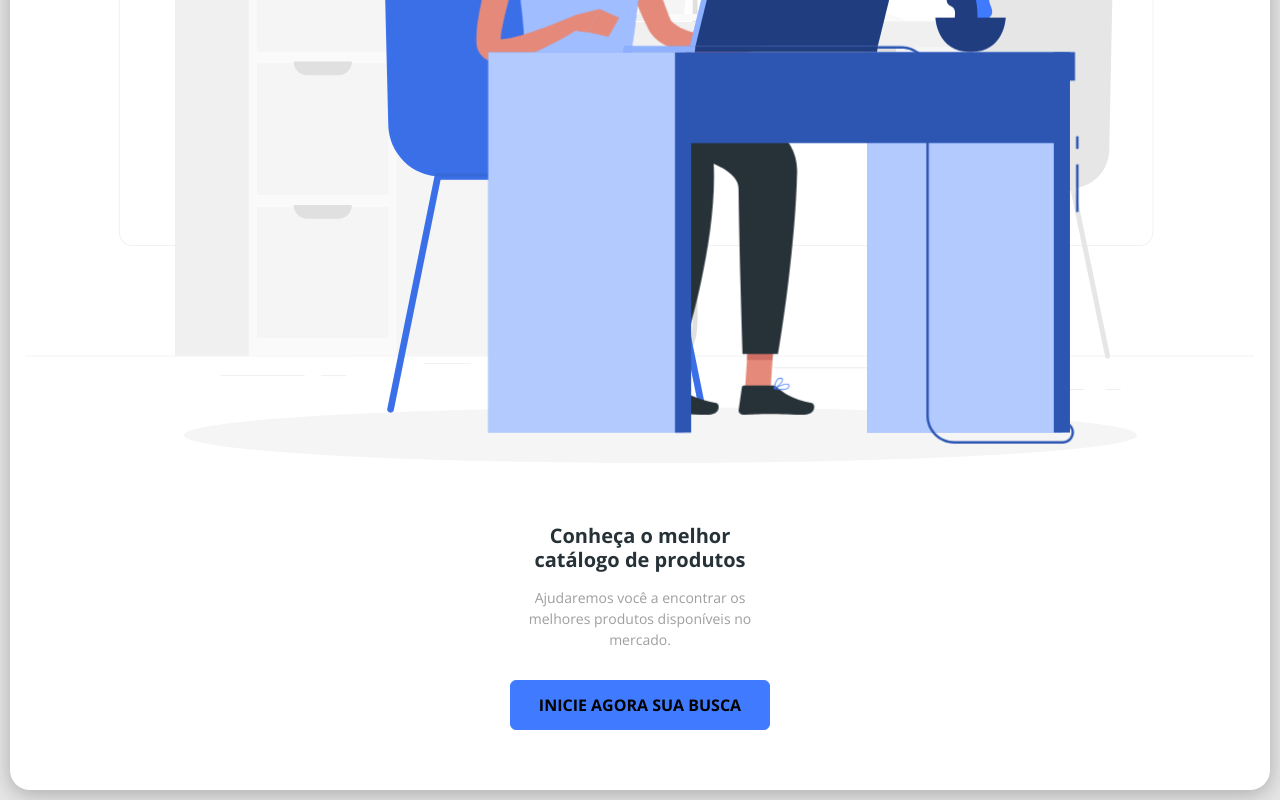
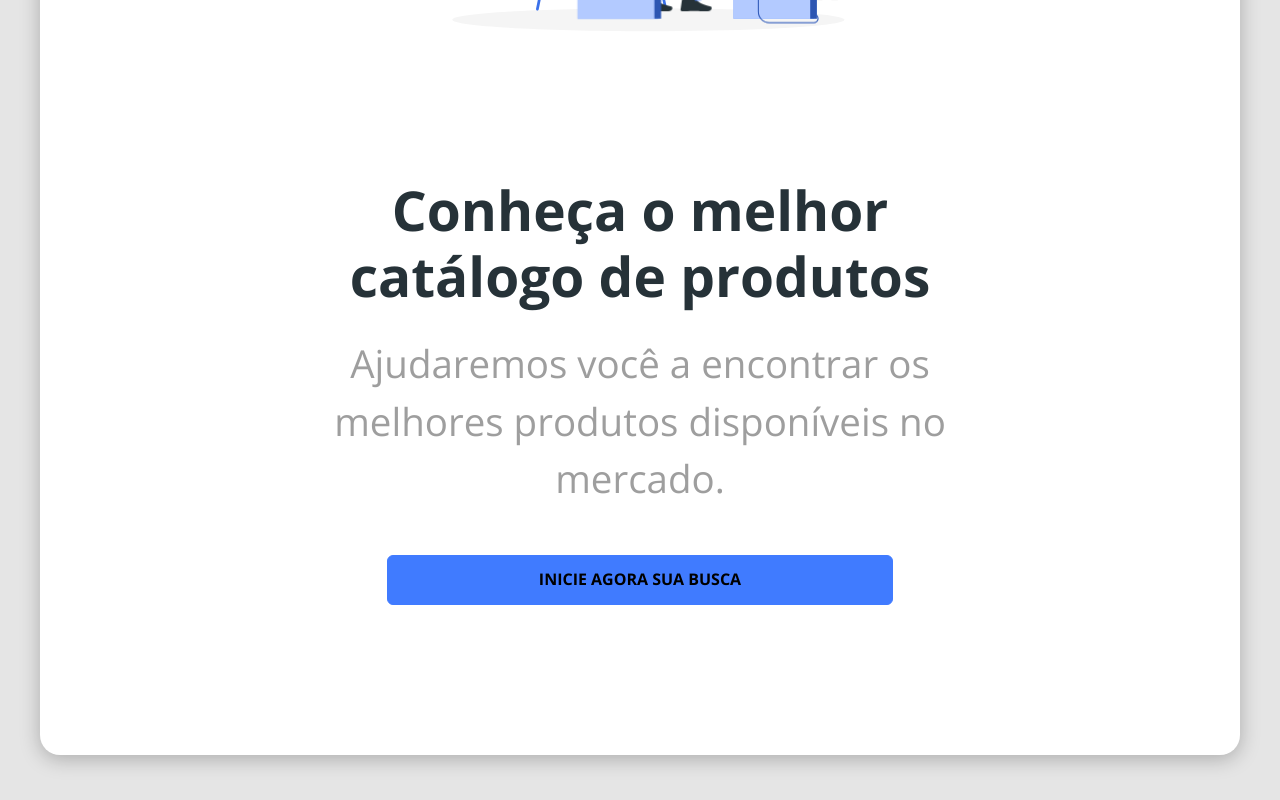
Before and after one commit to zedaoxd/dscatalog, a React (Create React App) app in the folder frontend/: page / in a window 1280 px wide. Shown: the part 579-1379 px from the top of the page. Built offline with nearby package versions, Linux system fonts and the light colour scheme.

Commit message:
responsivity 992

```diff
--- a/frontend/src/components/ButtonIcon/styles.css
+++ b/frontend/src/components/ButtonIcon/styles.css
@@ -1,4 +1,3 @@
 .btn-icon {
-    width: 260px;
     height: 50px;
 }
--- a/frontend/src/pages/Home/styles.css
+++ b/frontend/src/pages/Home/styles.css
@@ -40,3 +40,63 @@
     width: 100%;
     height: auto;
 }
+
+@media (min-width: 576px) {
+    .home-container {
+        padding: 15px;
+        font-size: 40px;
+    }
+
+    .home-content-container h1 {
+        width: 506px;
+        margin-bottom: 20px;
+    }
+
+    .home-content-container p {
+        width: 506px;
+        margin-bottom: 20px;
+    }
+
+    .home-content-container button {
+        width: 506px;
+    }
+
+    .home-image-container svg {
+        width: 506px;
+    }
+}
+
+@media (min-width: 768px) {
+    .home-image-container {
+        padding: 100px 20px;
+    }
+
+    .home-content-container {
+        padding: 20px 20px 100px 20px;
+    }
+}
+
+@media (min-width: 992px) {
+    .home-container {
+        font-size: 55px;
+        padding: 40px;
+    }
+
+    .home-image-container {
+        padding: 125px 20px;
+    }
+
+    .home-content-container {
+        padding: 20px 20px 150px 20px;
+    }
+
+    .home-content-container h1 {
+        width: 700px;
+        margin-bottom: 26px;
+    }
+
+    .home-content-container p {
+        width: 700px;
+        margin-bottom: 47px;
+    }
+}
```
